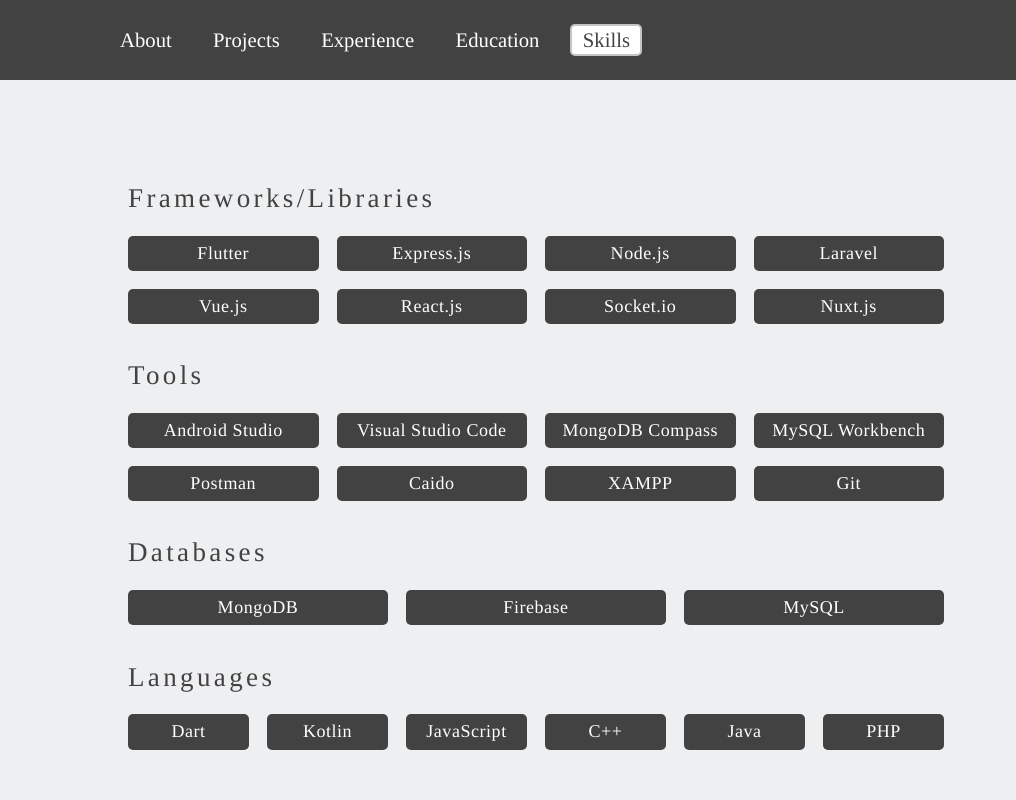
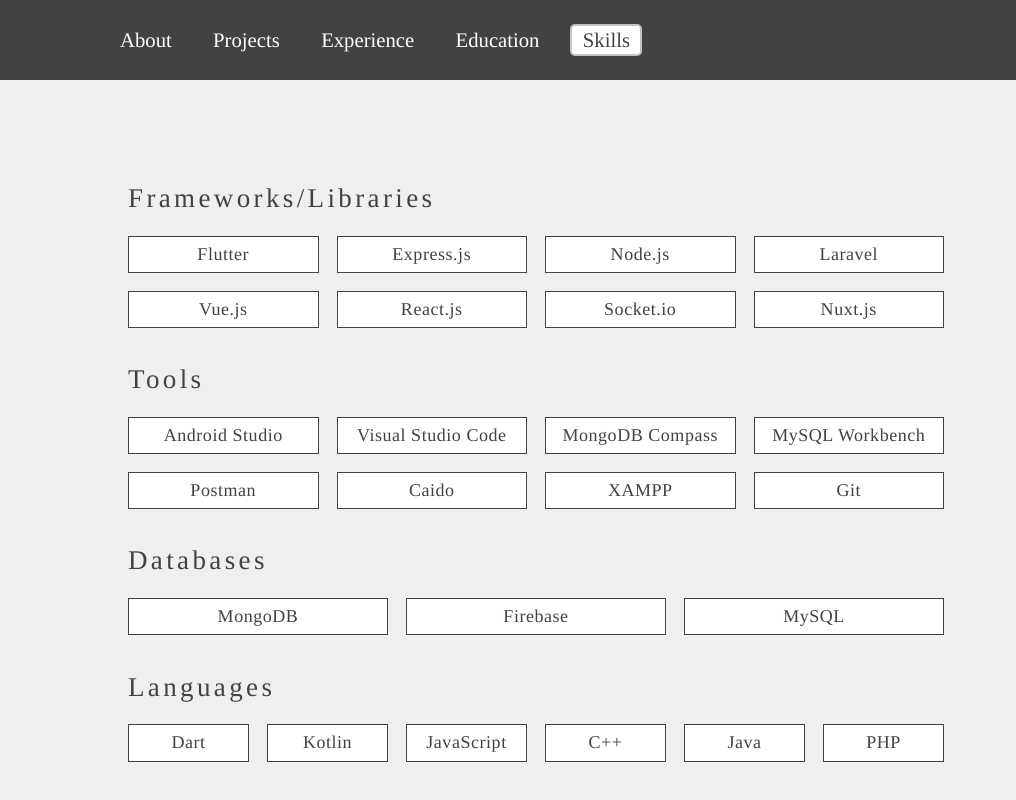
Before and after one commit to m-muneeb-iqbal/Muneeb-Iqbal, a plain HTML site: page pages/skills.html in a window 1280 px wide. Shown: the full height of the page, 264-1280 px from the left. Drawn offline with Linux system fonts and the light colour scheme.

Commit message:
skills.html theme changed

```diff
--- a/src/base.css
+++ b/src/base.css
@@ -316,9 +316,9 @@
     margin-top: 12.5vh;
 }
 .skill li {
-    background: var(--stybg);
-    color: var(--styfg);
-    border-radius: 5px;
+    background: var(--styfg);
+    color: var(--stybg);
+    border: solid 0.1em var(--leftfg);
     list-style: none;
     padding: 5px;
     text-align: center;
```
